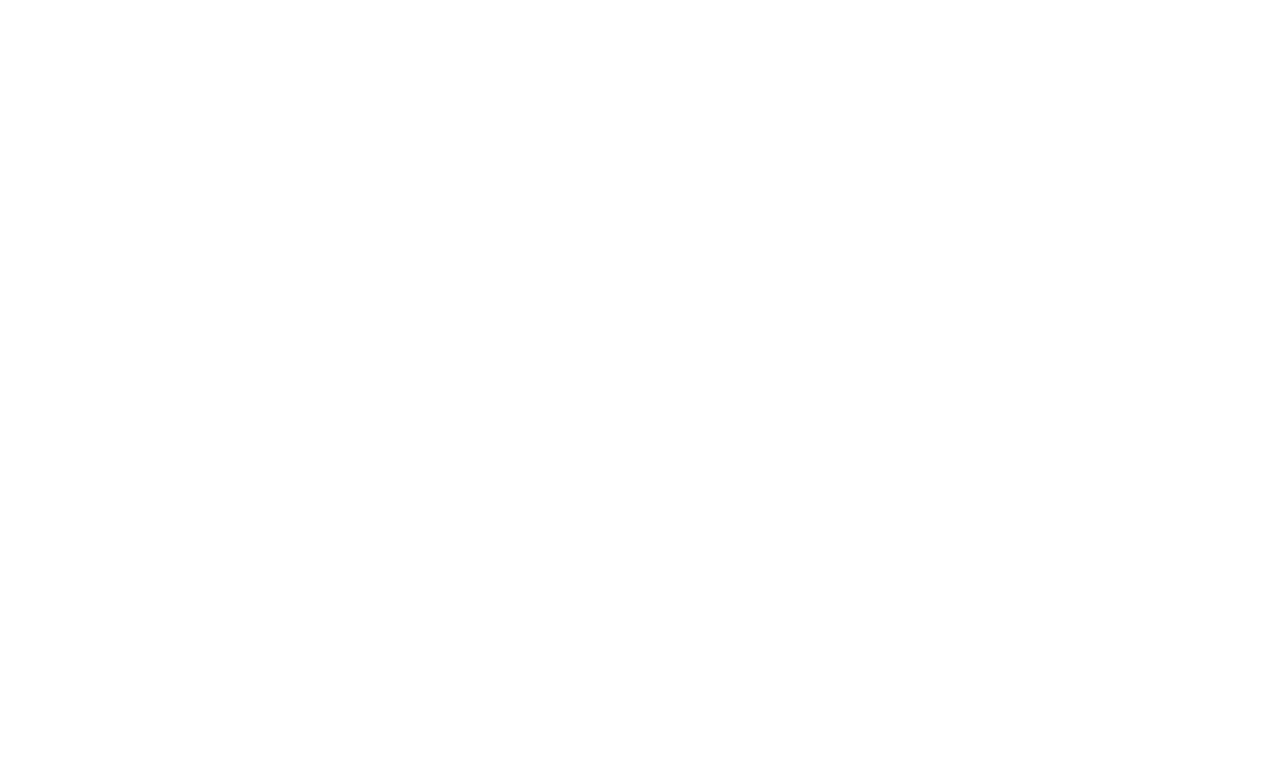
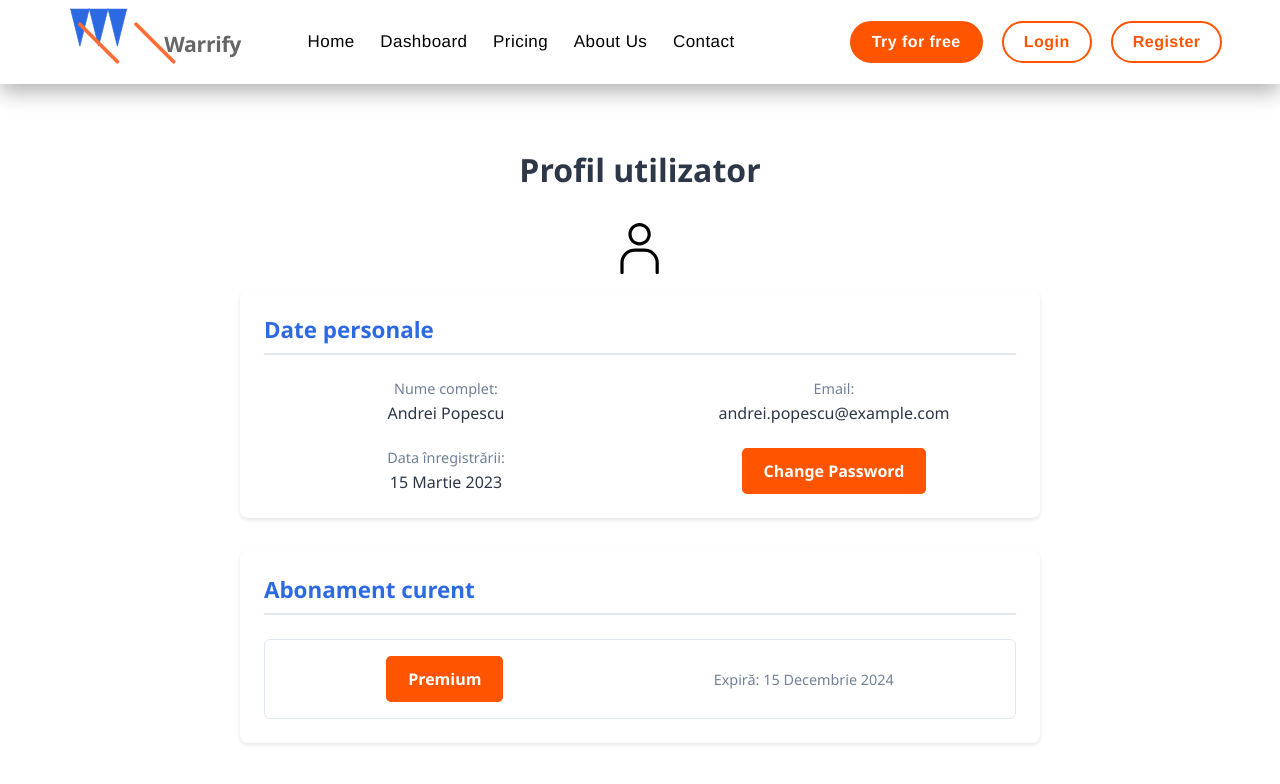
Before and after one commit to vlad180520/Warrify, a React (Vite) app in the folder Front-end/: page /profile in a window 1280 px wide. Shown: the top 784 px of the page. Built offline with nearby package versions, Linux system fonts and the light colour scheme.

Commit message:
profile page

```diff
--- a/Front-end/src/components/Header.tsx
+++ b/Front-end/src/components/Header.tsx
@@ -34,7 +34,7 @@
                         {!isLoggedIn &&
                             <>
                                 <li>
-                                    <Link to="/freetrial" className='button buttoninvert'>Try for free</Link>
+                                    <Link to="/register" className='button buttoninvert'>Try for free</Link>
                                 </li>
                                 <li>
                                     <Link to="/login" className='button'>Login</Link>
--- a/Front-end/src/pages/Profile.tsx
+++ b/Front-end/src/pages/Profile.tsx
@@ -1,7 +1,71 @@
-function Profile () {
+import { useState } from 'react';
+import './styles/Profile.css'
+import Header from '../components/Header';
+import { Link } from 'react-router-dom';
+type UserProfile = {
+    id: number;
+    fullName: string;
+    email: string;
+    registrationDate: string;
+    subscription: {
+        type: 'Gratuit' | 'Premium' | 'Enterprise';
+        expires: string;
+    };
+};
+
+const Profile = () => {
+    // Simulare date din baza de date
+    const [userData] = useState<UserProfile>({
+        id: 12345,
+        fullName: 'Andrei Popescu',
+        email: 'andrei.popescu@example.com',
+        registrationDate: '15 Martie 2023',
+        subscription: {
+            type: 'Premium',
+            expires: '15 Decembrie 2024',
+        }
+    });
+
     return (
         <>
+            <Header />
+            <div className="profile-container">
+                <div className="titluprofile"><h1>Profil utilizator</h1>
+                    <svg xmlns="http://www.w3.org/2000/svg" className="user" viewBox="0 0 32 32"><path d="M16 14c-3.86 0-7-3.14-7-7s3.14-7 7-7 7 3.14 7 7-3.14 7-7 7zm0-12c-2.757 0-5 2.243-5 5s2.243 5 5 5 5-2.243 5-5-2.243-5-5-5zM27 32a1 1 0 0 1-1-1v-6.115a6.95 6.95 0 0 0-6.942-6.943h-6.116A6.95 6.95 0 0 0 6 24.885V31a1 1 0 1 1-2 0v-6.115c0-4.93 4.012-8.943 8.942-8.943h6.116c4.93 0 8.942 4.012 8.942 8.943V31a1 1 0 0 1-1 1z"/></svg>
+                </div>
+                <div className="profile-section">
+                    <h2>Date personale</h2>
+                    <div className="info-grid">
+                        <div className="info-item">
+                            <span className="label">Nume complet:</span>
+                            <span className="value">{userData.fullName}</span>
+                        </div>
+                        <div className="info-item">
+                            <span className="label">Email:</span>
+                            <span className="value">{userData.email}</span>
+                        </div>
+                        <div className="info-item">
+                            <span className="label">Data înregistrării:</span>
+                            <span className="value">{userData.registrationDate}</span>
+                        </div>
+                        <div className="info-item">
+                        <Link to='/change-password'><span className="buttonsubs">Change Password</span></Link>
+                        </div>
+                    </div>
+                </div>
+
+                <div className="subscription-section">
+                    <h2>Abonament curent</h2>
+                    <div className="subscription-card">
+                        <div className="subscription-header">
+                            <Link to='/pricing'><span className="buttonsubs">{userData.subscription.type}</span></Link>
+                            <span className="expiry-date">Expiră: {userData.subscription.expires}</span>
+                        </div>
+                    </div>
+                </div>
+            </div>
         </>
-    )
-}
-export default Profile
+    );
+};
+
+export default Profile;
--- /dev/null
+++ b/Front-end/src/pages/styles/Profile.css
@@ -0,0 +1,122 @@
+.profile-container {
+    max-width: 800px;
+    margin: 2rem auto;
+    padding: 2rem;
+    font-family: 'Segoe UI', sans-serif;
+  }
+
+  h1 {
+    color: #2d3748;
+    text-align: center;
+    margin-bottom: 2rem;
+  }
+
+  .profile-section, .subscription-section {
+    background: #ffffff;
+    border-radius: 8px;
+    box-shadow: 0 2px 4px rgba(0,0,0,0.1);
+    padding: 1.5rem;
+    margin-bottom: 2rem;
+  }
+
+  h2 {
+    color: #4a5568;
+    border-bottom: 2px solid #e2e8f0;
+    padding-bottom: 0.5rem;
+    margin-bottom: 1.5rem;
+  }
+
+  .info-grid {
+    display: grid;
+    grid-template-columns: repeat(auto-fit, minmax(250px, 1fr));
+    gap: 1.5rem;
+  }
+
+  .info-item {
+    display: flex;
+    flex-direction: column;
+  }
+
+  .label {
+    color: #718096;
+    font-size: 0.9rem;
+    margin-bottom: 0.25rem;
+  }
+
+  .value {
+    color: #2d3748;
+    font-weight: 500;
+  }
+
+  .subscription-card {
+    border: 1px solid #e2e8f0;
+    border-radius: 6px;
+    padding: 1rem;
+    margin-top: 1rem;
+  }
+  .user {
+    width: 4vw;
+  }
+  .subscription-header {
+    display: flex;
+    justify-content: space-between;
+    align-items: center;
+  }
+
+  .subscription-type {
+    background: #4299e1;
+    color: white;
+    padding: 0.25rem 0.75rem;
+    border-radius: 4px;
+    font-weight: 600;
+  }
+
+  .expiry-date {
+    color: #718096;
+    font-size: 0.9rem;
+  }
+
+  .subscription-features h3 {
+    color: #4a5568;
+    margin-bottom: 0.75rem;
+  }
+
+  .subscription-features ul {
+    list-style: none;
+    padding-left: 0;
+  }
+
+  .subscription-features li {
+    padding: 0.5rem 0;
+    border-bottom: 1px solid #edf2f7;
+    display: flex;
+    align-items: center;
+  }
+
+  .subscription-features li:before {
+    content: '✓';
+    color: #48bb78;
+    margin-right: 0.75rem;
+  }
+  .buttonsubs {
+    display: inline-block;
+    padding: 10px 20px;
+    font-size: 16px;
+    font-weight: bold;
+    color: white; /* Portocaliu */
+    background-color: #ff5400;
+    border: 2px solid #ff5400;
+    border-radius: 5px; /* Rotunjire */
+    text-align: center;
+    cursor: pointer;
+    transition: all 0.3s ease-in-out;
+}
+.buttonsubs:hover {
+    background-color: transparent;
+    color: #ff5400;
+}
+.titluprofile {
+    display: flex;
+    flex-direction: column;
+    margin-bottom: 2vh;
+}
```
